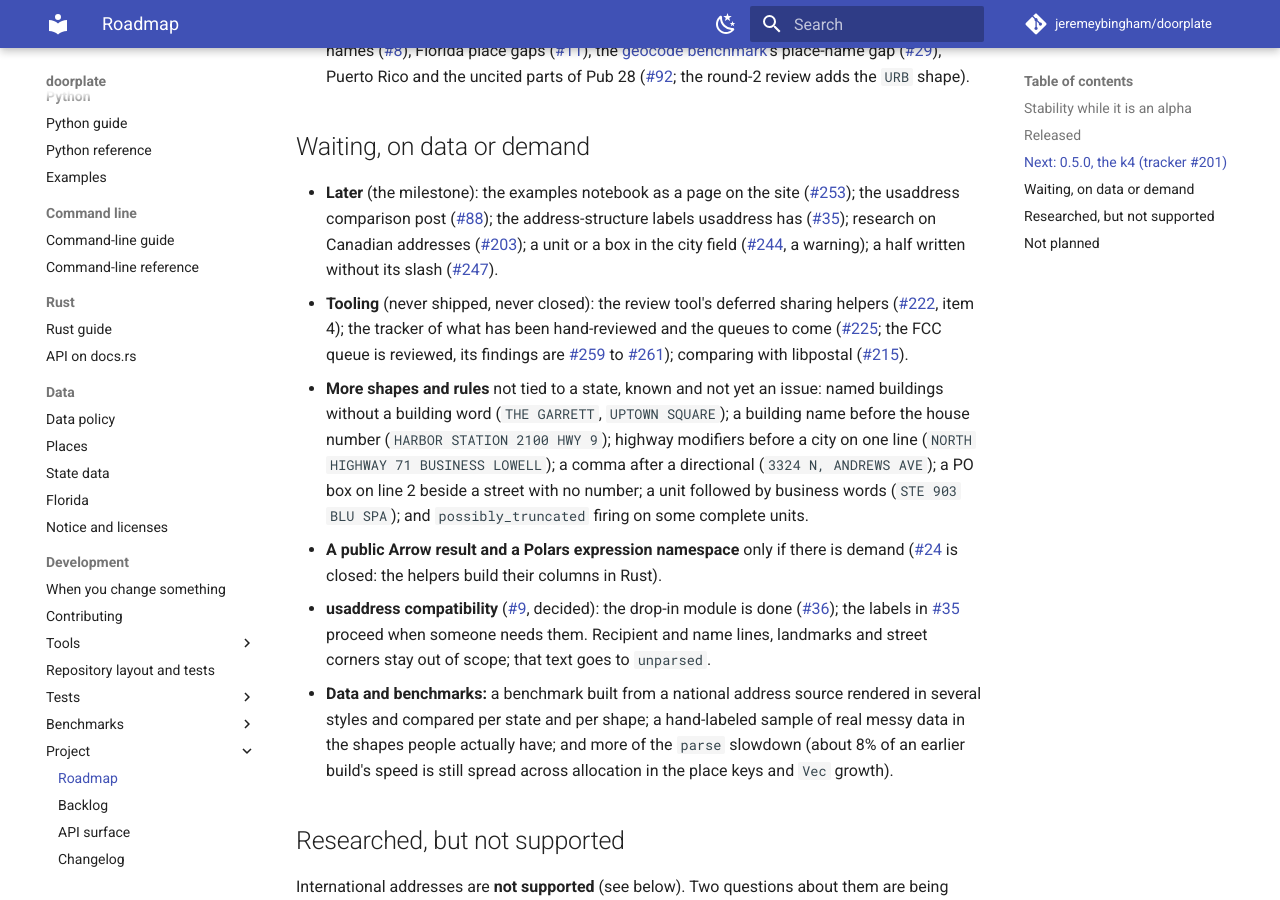
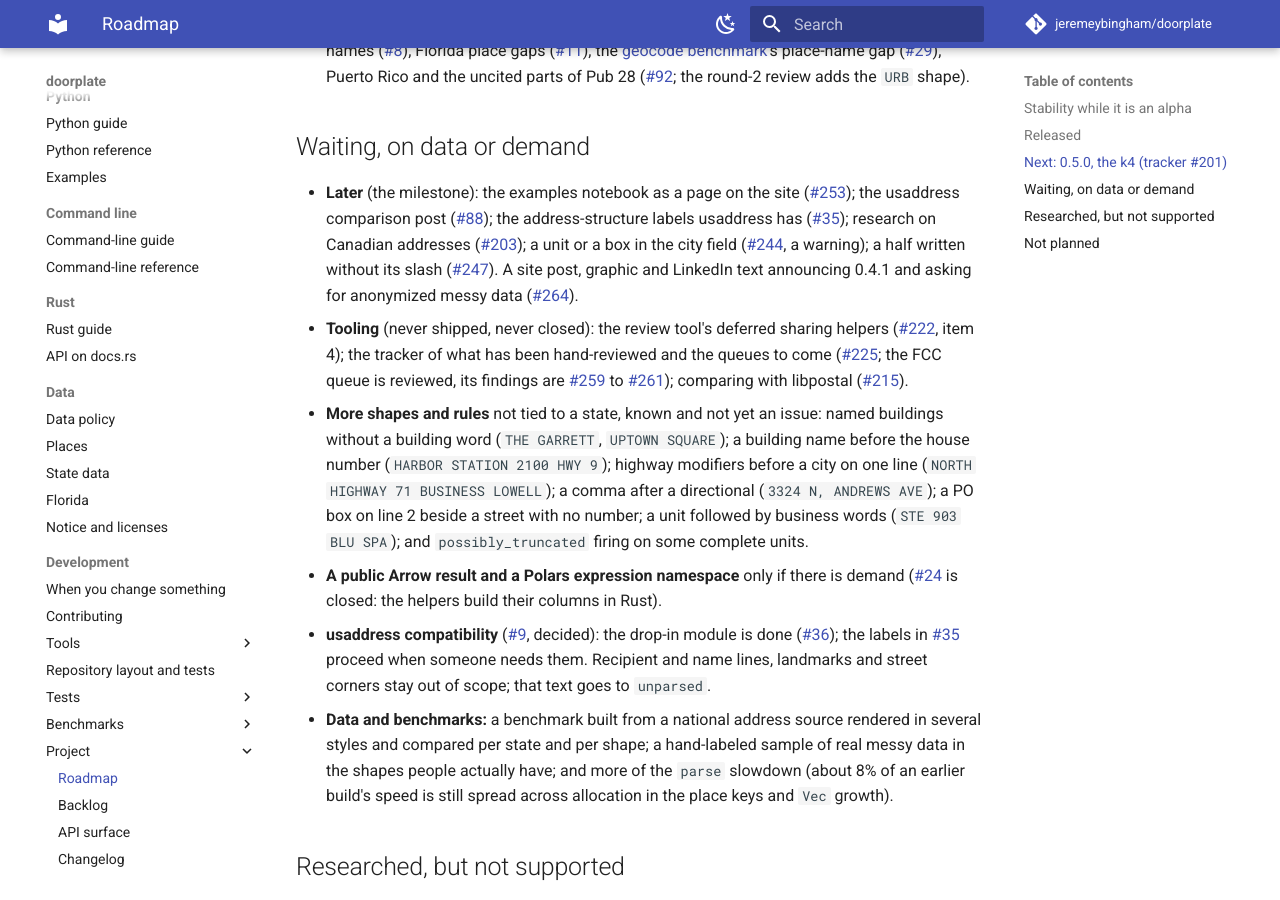
Before and after one commit to jeremeybingham/doorplate, an MkDocs documentation site: the page built from docs/roadmap.md, in a window 1280 px wide and 900 px high, scrolled down 2390 px. Built offline with MkDocs 1.6.1 and Material for MkDocs 9.7.7, drawn with Linux system fonts in a browser that asks for light colours; comment, search, counter and statistics services are not loaded.

Commit message:
Announce 0.4.1: LinkedIn graphic and post text, source and renderer (#264)
The graphic is HTML rendered to a 1080 x 1350 PNG; the post text has three lengths
and hook options. The site post is still to do.

Co-Authored-By: Claude Sonnet 5.5 <noreply@anthropic.com>

```diff
--- a/docs/roadmap.md
+++ b/docs/roadmap.md
@@ -69,7 +69,7 @@ scheduled; each rule needs a source, an invented corpus case, and a row-by-row m
 ## Waiting, on data or demand
 
 - **Later** (the milestone): the examples notebook as a page on the site (#253); the usaddress comparison post (#88); the address-structure labels usaddress has (#35); research on Canadian addresses (#203);
-  a unit or a box in the city field (#244, a warning); a half written without its slash (#247).
+  a unit or a box in the city field (#244, a warning); a half written without its slash (#247). A site post, graphic and LinkedIn text announcing 0.4.1 and asking for anonymized messy data (#264).
 - **Tooling** (never shipped, never closed): the review tool's deferred sharing helpers (#222, item 4); the tracker of what has been hand-reviewed and the
   queues to come (#225; the FCC queue is reviewed, its findings are #259 to #261); comparing with libpostal (#215).
 - **More shapes and rules** not tied to a state, known and not yet an issue: named buildings without a building word (`THE GARRETT`, `UPTOWN SQUARE`);
```
Also changed, not shown: docs/backlog.md (+1 -1 lines), site/_social/0.4.1/graphic.html (added), site/_social/0.4.1/graphic.png (added), site/_social/0.4.1/linkedin-post.md (added), site/_social/0.4.1/render.py (added).
